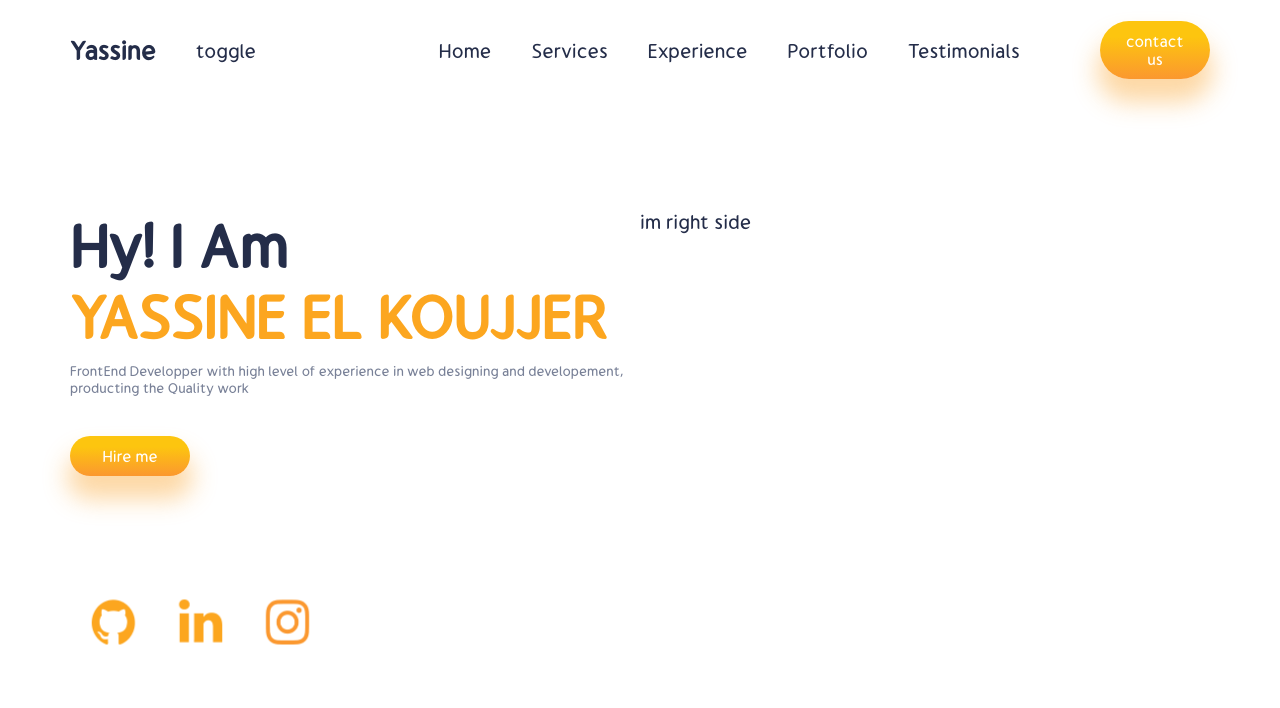
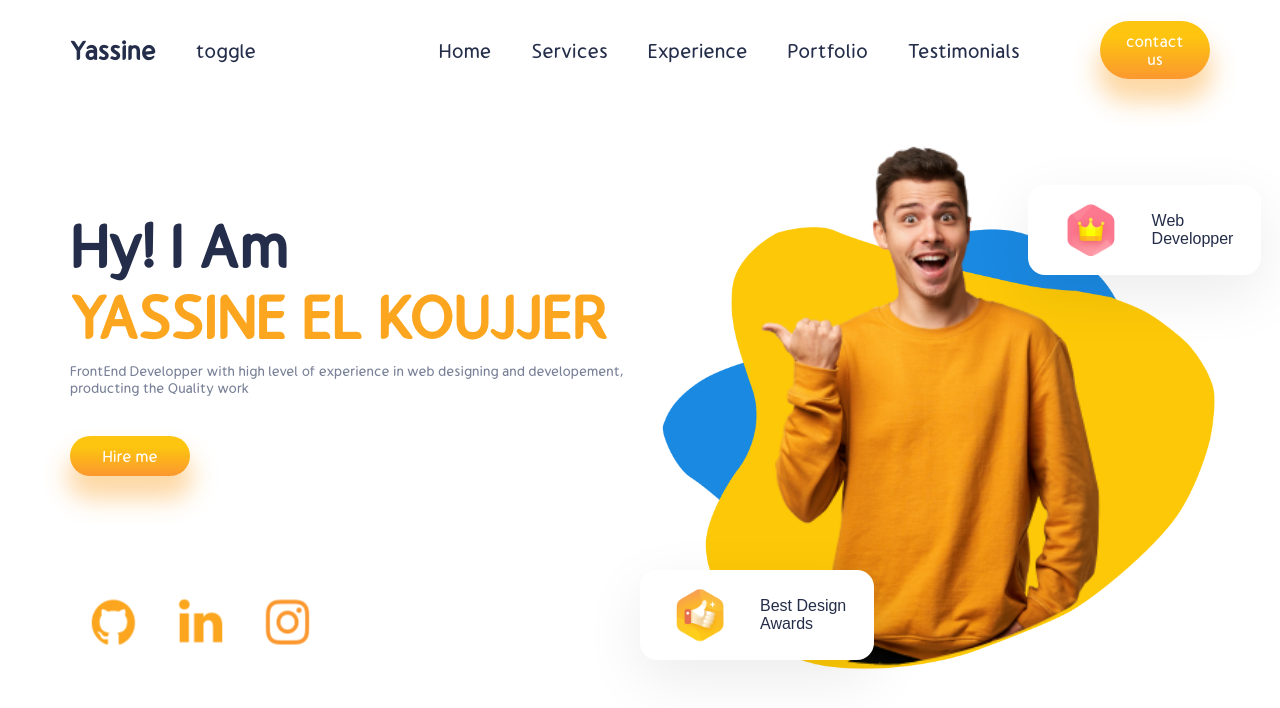
Before and after one commit to yassine5551/Portfolio, a React (Vite) app: page / in a window 1280 px wide. Shown: the top 708 px of the page. Built offline with nearby package versions, Linux system fonts and the light colour scheme.

Commit message:
right side intro section done

```diff
--- /dev/null
+++ b/src/Components/floatingDiv/FloatingDiv.css
@@ -0,0 +1,18 @@
+.floatingdiv{
+    justify-content: space-between;
+    display: flex;
+    background: white;
+    box-shadow: var(--boxShadow);
+    border-radius: 17px;
+    align-items: center;
+    padding: 0px 28px 0px 0px;
+    height: 4.5rem;
+}
+.floatingdiv>img{
+    transform: scale(0.4);
+}
+
+.floatingdiv>span{
+    font-family: sans-serif;
+    font-size: 16px;
+}
--- /dev/null
+++ b/src/Components/floatingDiv/FloatingDiv.jsx
@@ -0,0 +1,16 @@
+
+import './FloatingDiv.css'
+const FloatingDiv =({image , txt1, txt2})=> {
+  return (
+      <div className="floatingdiv">
+          <img src={image} alt="d" />
+          <span>
+              {txt1}
+              <br />
+              {txt2}
+          </span>
+    </div>
+  )
+}
+
+export default FloatingDiv
--- a/src/Components/intro/intro.css
+++ b/src/Components/intro/intro.css
@@ -60,4 +60,26 @@
 
 .i-right{
     flex: 1;
+    position: relative;
 }
+
+.i-right>*{
+    position: absolute;
+    z-index: 1;
+
+}
+.i-right>:nth-child(1){
+    transform: scale(0.69);
+    left: -15%;
+    top: -9%;
+}
+.i-right>:nth-child(2){
+    transform: scale(0.67);
+    left: -3rem;
+    top: -4.6rem;
+}
+.i-right>:nth-child(3){
+    transform: scale(1.4);
+    left: 28%;
+
+}
--- a/src/Components/intro/intro.jsx
+++ b/src/Components/intro/intro.jsx
@@ -1,7 +1,22 @@
 import './intro.css'
+
+//images for left side
 import Github from '../../img/github.png'
 import Linkedin from '../../img/linkedin.png'
 import Instagram from '../../img/instagram.png'
+//end ofimages for left side
+
+//images for right side
+import Vector1 from '../../img/Vector1.png'
+import Vector2 from '../../img/Vector2.png'
+import boy from '../../img/boy.png'
+import thumbup from '../../img/thumbup.png'
+import Crown from '../../img/crown.png'
+import glassesemoji from '../../img/glassesimoji.png'
+import FloatingDiv from '../floatingDiv/FloatingDiv'
+
+
+
 function Intro() {
   return (
       <div className="intro">
@@ -32,7 +47,15 @@ function Intro() {
 
           </div>
           <div className="i-right">
-              im right side
+              <img src={Vector1} alt="" />
+              <img src={Vector2} alt="" />
+              <img src={boy} alt="" />
+              <div style={{top:'-4%', left:'68%'}}>
+                  <FloatingDiv image={Crown} txt1='Web' txt2='Developper' />
+              </div>
+              <div style={{top:'18rem', left:'0rem'}}>
+                  <FloatingDiv image={thumbup} txt1='Best Design' txt2='Awards' />
+              </div>
           </div>
     </div>
   )
```
